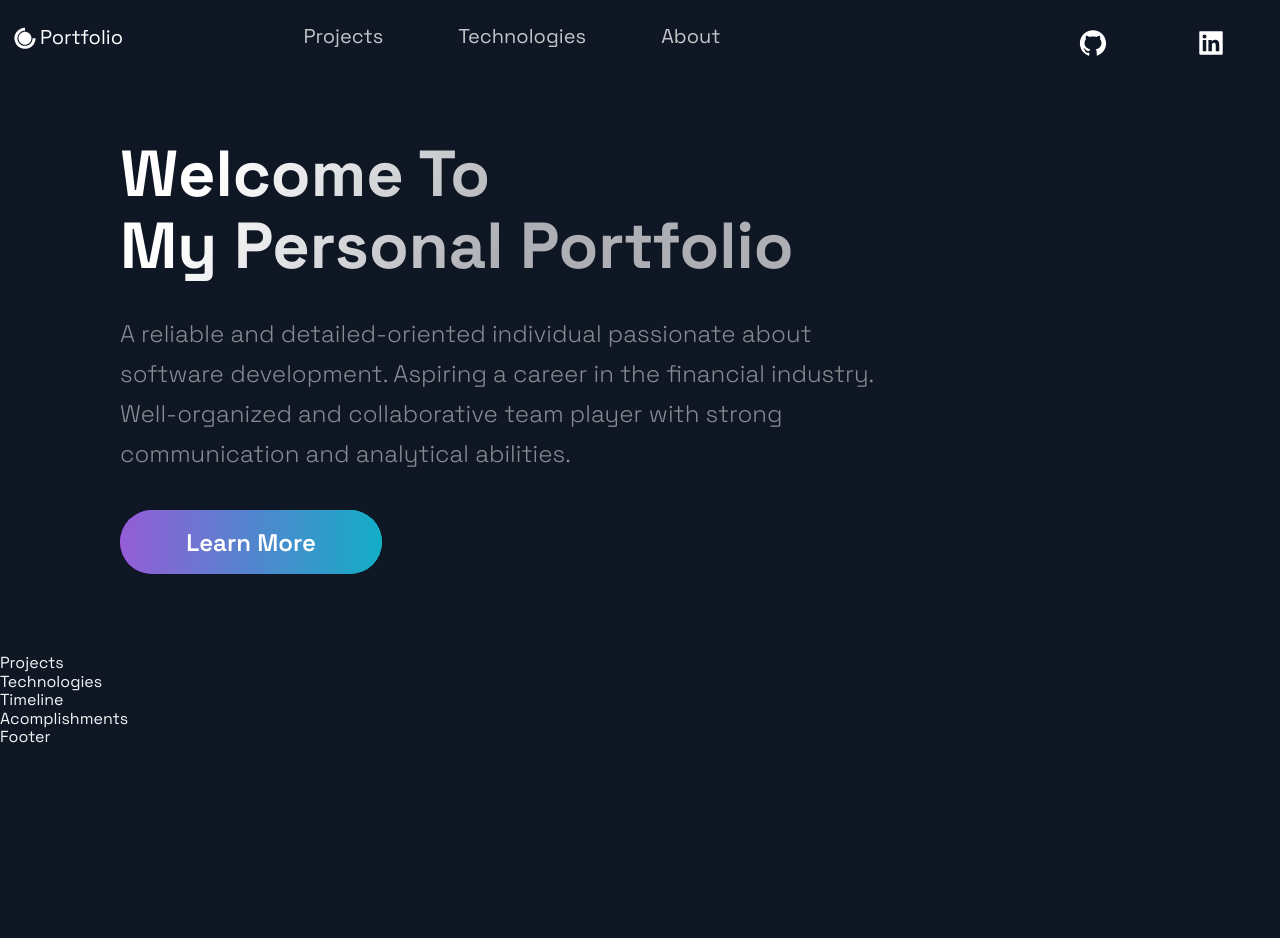
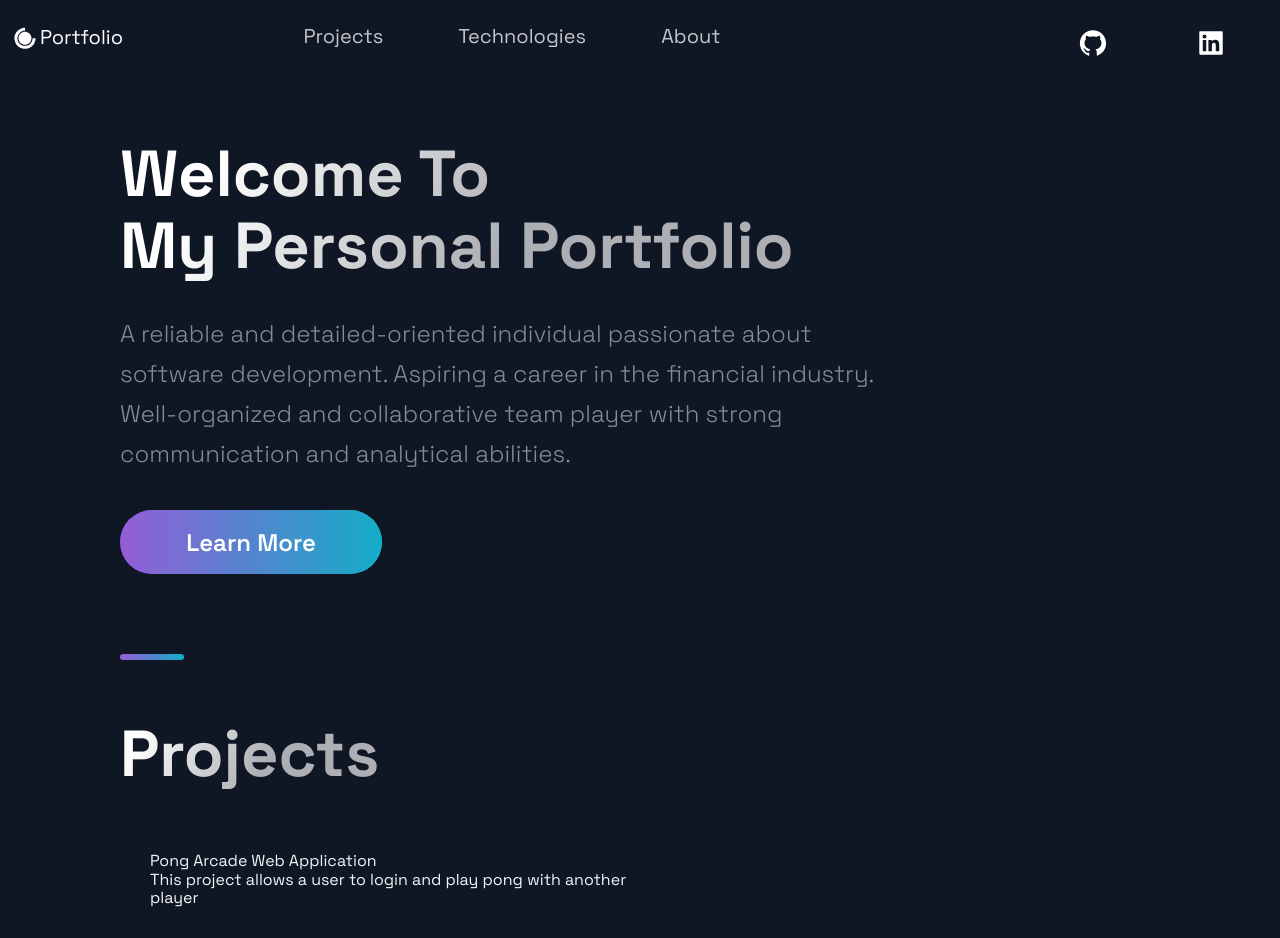
Before and after one commit to mccdqw/Portfolio-Website, a Next.js app: page / in a window 1280 px wide. Shown: the top 938 px of the page. Before the commit the page ends 800 px from the top, so only its background shows below. Built offline with nearby package versions, Linux system fonts and the light colour scheme.

Commit message:
added pong project to be seen

```diff
--- a/src/components/Projects/Projects.js
+++ b/src/components/Projects/Projects.js
@@ -4,10 +4,25 @@ import { BlogCard, CardInfo, ExternalLinks, GridContainer, HeaderThree, Hr, Tag,
 import { Section, SectionDivider, SectionTitle } from '../../styles/GlobalComponents';
 import { projects } from '../../constants/constants';
 
+const projectsDisplay = [{
+  title: "Pong Arcade Web Application",
+  description: "This project allows a user to login and play pong with another player"
+}];
+
 const Projects = () => (
-  <div>
-    Projects
-  </div>
+  <Section nopadding id="projects">
+    <SectionDivider />
+    <SectionTitle main>Projects</SectionTitle>
+    <GridContainer>
+      {projectsDisplay.map((project) => (
+        <div>
+          {project.title}
+          <br />
+          {project.description}
+        </div>
+      ))}
+    </GridContainer>
+  </Section>
 );
 
 export default Projects;
```
